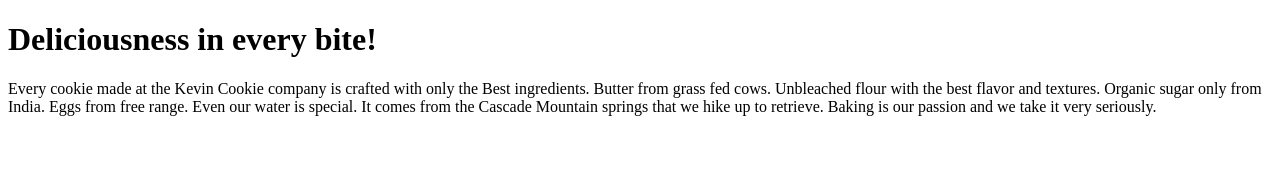
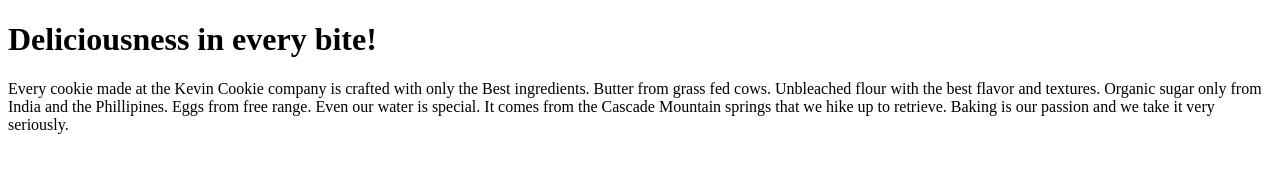
Before and after one commit to GirishNaik711/GitPracticeRepo, a plain HTML site: page index.htm in a window 1280 px wide. Drawn offline with Linux system fonts and the light colour scheme.

Commit message:
Update index.htm

```diff
--- a/index.htm
+++ b/index.htm
@@ -5,7 +5,7 @@
 <h1>Deliciousness in every bite!</h1>
 
 <p>Every cookie made at the Kevin Cookie company is crafted with only the Best ingredients.
- Butter from grass fed cows. Unbleached flour with the best flavor and textures. Organic sugar only from India.
+ Butter from grass fed cows. Unbleached flour with the best flavor and textures. Organic sugar only from India and the Phillipines.
  Eggs from free range. Even our water is special. It comes from the Cascade Mountain
  springs that we hike up to retrieve. Baking is our passion and we take it very seriously.</p>
 
```
